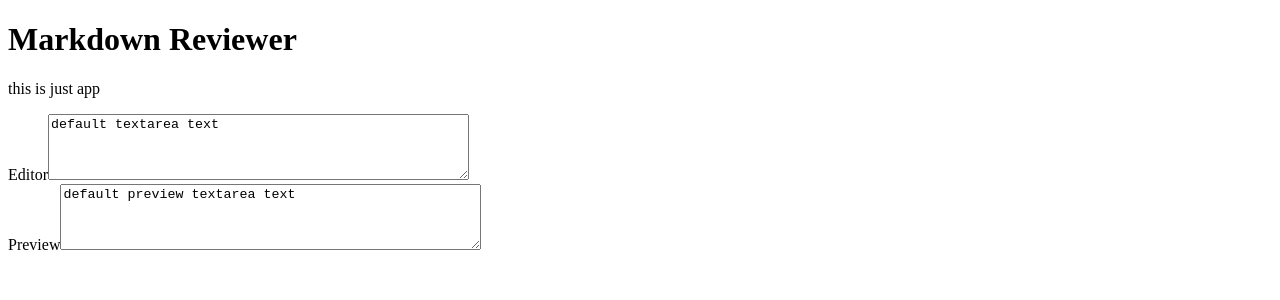
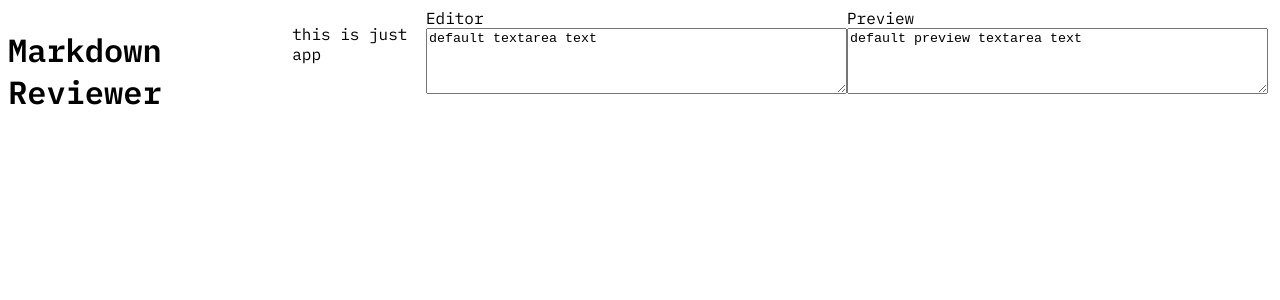
Before and after one commit to markoter/markdown-previewer, a React (Create React App) app: page / in a window 1280 px wide. Shown: the top 300 px of the page. Built offline with nearby package versions, Linux system fonts and the light colour scheme.

Commit message:
apply styles

```diff
--- a/public/index.html
+++ b/public/index.html
@@ -1,14 +1,12 @@
 <!DOCTYPE html>
 <html lang="en">
+
 <head>
   <meta charset="utf-8" />
   <link rel="icon" href="%PUBLIC_URL%/favicon.ico" />
   <meta name="viewport" content="width=device-width, initial-scale=1" />
   <meta name="theme-color" content="#000000" />
-    <meta
-      name="description"
-      content="Web site created using create-react-app"
-    />
+  <meta name="description" content="Web site created using create-react-app" />
   <link rel="apple-touch-icon" href="%PUBLIC_URL%/logo192.png" />
   <!--
       manifest.json provides metadata used when your web app is installed on a
@@ -24,8 +22,13 @@
       work correctly both with client-side routing and a non-root public URL.
       Learn how to configure a non-root public URL by running `npm run build`.
     -->
-    <title>React App</title>
+  <link rel="preconnect" href="https://fonts.googleapis.com">
+  <link rel="preconnect" href="https://fonts.gstatic.com" crossorigin>
+  <link href="https://fonts.googleapis.com/css2?family=IBM+Plex+Mono:wght@200;300;400;600&display=swap"
+    rel="stylesheet">
+  <title>Markdown Previewer</title>
 </head>
+
 <body>
   <noscript>You need to enable JavaScript to run this app.</noscript>
   <div id="root"></div>
@@ -41,4 +44,5 @@
     -->
   <script src="https://cdn.freecodecamp.org/testable-projects-fcc/v1/bundle.js"></script>
 </body>
+
 </html>
--- a/src/index.css
+++ b/src/index.css
@@ -4,4 +4,13 @@
   --color-main-alt: #D93D59;
   --color-secondary-alt: #35648C;
   --color-back: #f2f2f2;
+}
+
+body {
+  font-family: "IBM Plex Mono", monospace;
+}
+
+#app-container {
+  display: flex;
+  flex-direction: row;
 }/*# sourceMappingURL=index.css.map */
--- a/src/index.js
+++ b/src/index.js
@@ -1,6 +1,7 @@
 import React from "react";
 import ReactDOM from 'react-dom/client';
 import App from "./App";
+import './index.css'
 
 const root = ReactDOM.createRoot(document.getElementById('root'))
 root.render(<App />)
--- a/src/index.scss
+++ b/src/index.scss
@@ -5,3 +5,10 @@
     --color-secondary-alt: #35648C;
     --color-back: #f2f2f2;
 }
+body {
+    font-family: 'IBM Plex Mono', monospace;
+}
+#app-container {
+    display: flex;
+    flex-direction: row;
+}
```
Also changed, not shown: 1 other file (tests, documents, lock files or other folders). Lines whose indentation alone changed are shown as unchanged.
